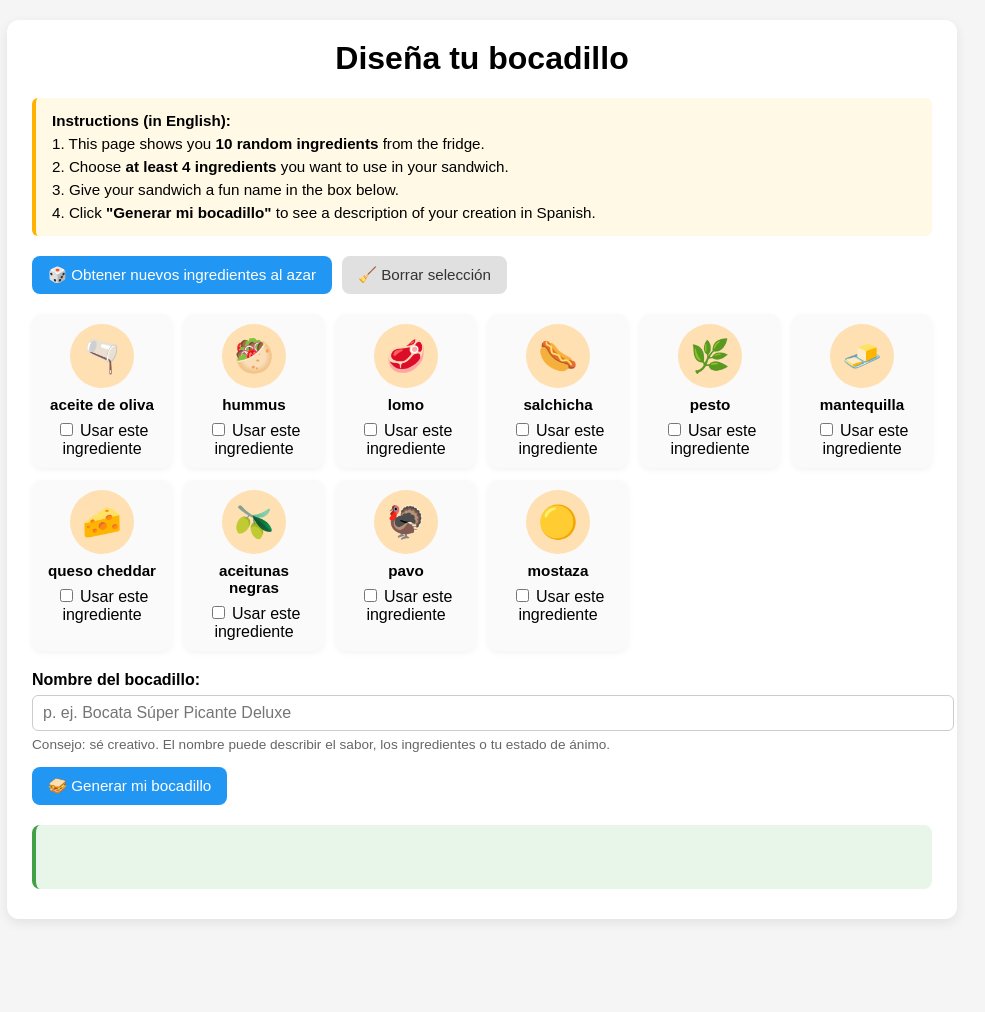
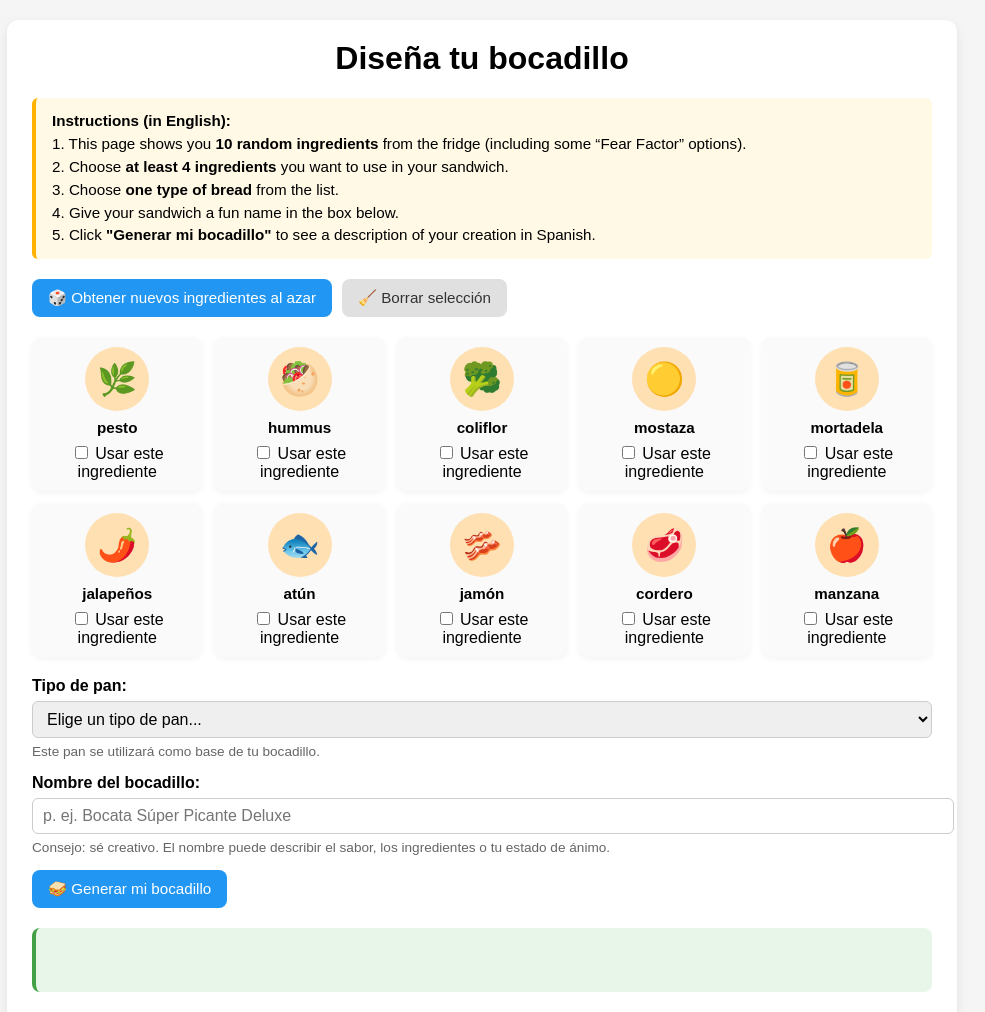
Before and after one commit to ignacioaragues/sandwich, a plain HTML site: page index.html in a window 1280 px wide. Shown: the top 1012 px of the page, without its empty margins (158-1143 px from the left). Before the commit the page ends 939 px from the top, so only its background shows below. Drawn offline with Linux system fonts and the light colour scheme.

Commit message:
Update index.html

```diff
--- a/index.html
+++ b/index.html
@@ -63,7 +63,7 @@
 
     .ingredients-grid {
       display: grid;
-      grid-template-columns: repeat(auto-fit, minmax(140px, 1fr));
+      grid-template-columns: repeat(auto-fit, minmax(160px, 1fr));
       gap: 12px;
       margin-bottom: 20px;
     }
@@ -102,16 +102,19 @@
       margin-top: 4px;
     }
 
+    .bread-section,
     .name-section {
       margin-bottom: 15px;
     }
 
+    .bread-section label,
     .name-section label {
       display: block;
       margin-bottom: 6px;
       font-weight: bold;
     }
 
+    select,
     .name-section input {
       width: 100%;
       padding: 8px 10px;
@@ -129,6 +132,7 @@
       min-height: 40px;
       font-size: 0.98rem;
       line-height: 1.5;
+      white-space: pre-line;
     }
 
     .note {
@@ -144,10 +148,11 @@
 
     <div class="instructions">
       <strong>Instructions (in English):</strong><br>
-      1. This page shows you <strong>10 random ingredients</strong> from the fridge.<br>
+      1. This page shows you <strong>10 random ingredients</strong> from the fridge (including some “Fear Factor” options).<br>
       2. Choose <strong>at least 4 ingredients</strong> you want to use in your sandwich.<br>
-      3. Give your sandwich a fun name in the box below.<br>
-      4. Click <strong>"Generar mi bocadillo"</strong> to see a description of your creation in Spanish.
+      3. Choose <strong>one type of bread</strong> from the list.<br>
+      4. Give your sandwich a fun name in the box below.<br>
+      5. Click <strong>"Generar mi bocadillo"</strong> to see a description of your creation in Spanish.
     </div>
 
     <div class="buttons-row">
@@ -157,6 +162,22 @@
 
     <div id="ingredientsContainer" class="ingredients-grid">
       <!-- Ingredientes aleatorios aquí -->
+    </div>
+
+    <div class="bread-section">
+      <label for="breadSelect">Tipo de pan:</label>
+      <select id="breadSelect">
+        <option value="">Elige un tipo de pan...</option>
+        <option value="pan blanco">🍞 Pan blanco</option>
+        <option value="pan integral">🍞 Pan integral</option>
+        <option value="pan de molde">🍞 Pan de molde</option>
+        <option value="baguette">🥖 Baguette</option>
+        <option value="pan de centeno">🥖 Pan de centeno</option>
+        <option value="pan de pita">🥙 Pan de pita</option>
+        <option value="pan de hamburguesa">🍔 Pan de hamburguesa</option>
+        <option value="pan de focaccia">🫓 Pan de focaccia</option>
+      </select>
+      <div class="note">Este pan se utilizará como base de tu bocadillo.</div>
     </div>
 
     <div class="name-section">
@@ -171,13 +192,17 @@
   </div>
 
   <script>
-    // Lista de ingredientes (solo reales, en español)
+    // Lista extensa de ingredientes (reales, algunos "Fear Factor")
     const allIngredients = [
       // Verduras y hortalizas
       "pepino", "kale", "lechuga", "tomate", "aguacate", "zanahoria",
       "patatas", "brócoli", "pimiento", "maíz", "remolacha",
       "cebolla", "ajo", "rúcula", "espinaca", "pepinillos",
-      "aceitunas verdes", "aceitunas negras",
+      "aceitunas verdes", "aceitunas negras", "berenjena",
+      "calabacín", "coliflor", "champiñones", "jalapeños",
+
+      // Frutas
+      "mango", "manzana", "plátano", "piña", "fresas", "uvas", "durian",
 
       // Salsas y condimentos
       "salsa tártara", "mostaza", "chocolate", "salsa teriyaki",
@@ -187,17 +212,22 @@
 
       // Proteínas y embutidos
       "salchicha", "ternera", "pollo", "salmón", "atún", "mariscos",
-      "jalapeños", "jamón", "chorizo", "huevos", "pavo", "bacon",
-      "lomo", "salami", "pechuga de pavo",
+      "jamón", "chorizo", "huevos", "pavo", "bacon", "lomo",
+      "salami", "pechuga de pavo", "cordero", "cerdo asado",
+      "jamón serrano", "mortadela", "albóndigas", "anchoas",
 
       // Lácteos
       "mantequilla", "queso", "queso cheddar", "queso crema",
       "queso azul", "mozzarella",
 
-      // Otros
-      "fideos", "mango", "hummus", "limón",
-      "pan blanco", "pan integral", "pan de centeno", "pan de baguette",
-      "tomate seco", "cebolla caramelizada", "pepperoni"
+      // Otros "normales"
+      "fideos", "hummus", "limón", "tomate seco",
+      "cebolla caramelizada", "pepperoni",
+
+      // Fear Factor realista
+      "hormigas tostadas", "cucarachas crujientes",
+      "gusanos fritos", "sesos de cordero",
+      "sangre coagulada de cerdo", "tofu apestoso"
     ];
 
     // Un emoji por ingrediente
@@ -221,6 +251,20 @@
       "pepinillos": "🥒",
       "aceitunas verdes": "🫒",
       "aceitunas negras": "🫒",
+      "berenjena": "🍆",
+      "calabacín": "🥒",
+      "coliflor": "🥦",
+      "champiñones": "🍄",
+      "jalapeños": "🌶️",
+
+      // Frutas
+      "mango": "🥭",
+      "manzana": "🍎",
+      "plátano": "🍌",
+      "piña": "🍍",
+      "fresas": "🍓",
+      "uvas": "🍇",
+      "durian": "🥭",
 
       // Salsas y condimentos
       "salsa tártara": "🥫",
@@ -248,7 +292,6 @@
       "salmón": "🍣",
       "atún": "🐟",
       "mariscos": "🦐",
-      "jalapeños": "🌶️",
       "jamón": "🥓",
       "chorizo": "🌭",
       "huevos": "🥚",
@@ -257,6 +300,12 @@
       "lomo": "🥩",
       "salami": "🍖",
       "pechuga de pavo": "🥪",
+      "cordero": "🥩",
+      "cerdo asado": "🍖",
+      "jamón serrano": "🥓",
+      "mortadela": "🥫",
+      "albóndigas": "🍝",
+      "anchoas": "🐟",
 
       // Lácteos
       "mantequilla": "🧈",
@@ -268,16 +317,19 @@
 
       // Otros
       "fideos": "🍜",
-      "mango": "🥭",
       "hummus": "🥙",
       "limón": "🍋",
-      "pan blanco": "🍞",
-      "pan integral": "🍞",
-      "pan de centeno": "🥖",
-      "pan de baguette": "🥖",
       "tomate seco": "🍅",
       "cebolla caramelizada": "🧅",
-      "pepperoni": "🍕"
+      "pepperoni": "🍕",
+
+      // Fear Factor
+      "hormigas tostadas": "🐜",
+      "cucarachas crujientes": "🪳",
+      "gusanos fritos": "🪱",
+      "sesos de cordero": "🧠",
+      "sangre coagulada de cerdo": "🩸",
+      "tofu apestoso": "🧫"
     };
 
     const ingredientsContainer = document.getElementById("ingredientsContainer");
@@ -286,6 +338,7 @@
     const generateBtn = document.getElementById("generateBtn");
     const resultBox = document.getElementById("resultBox");
     const sandwichNameInput = document.getElementById("sandwichName");
+    const breadSelect = document.getElementById("breadSelect");
 
     // Barajado (Fisher–Yates)
     function shuffle(array) {
@@ -350,6 +403,8 @@
       resultBox.textContent = "";
       resultBox.style.background = "#e8f5e9";
       resultBox.style.borderLeftColor = "#43a047";
+      breadSelect.value = "";
+      sandwichNameInput.value = "";
     }
 
     function generateSandwich() {
@@ -358,6 +413,14 @@
       checkboxes.forEach(cb => {
         if (cb.checked) selected.push(cb.value);
       });
+
+      const bread = breadSelect.value;
+      if (!bread) {
+        resultBox.style.background = "#ffebee";
+        resultBox.style.borderLeftColor = "#e53935";
+        resultBox.textContent = "Por favor, elige un tipo de pan para tu bocadillo.";
+        return;
+      }
 
       if (selected.length < 4) {
         resultBox.style.background = "#ffebee";
@@ -368,13 +431,14 @@
 
       const name = sandwichNameInput.value.trim() || "Mi bocadillo";
 
-      // Lista con "y" antes del último
+      // Lista con "y" antes del último ingrediente
       let ingredientsText = selected.join(", ");
       if (selected.length > 1) {
         ingredientsText = selected.slice(0, -1).join(", ") + " y " + selected[selected.length - 1];
       }
 
-      const description = `Tu bocadillo «${name}» lleva: ${ingredientsText}.
+      const description =
+        `Tu bocadillo «${name}» está hecho con ${bread} y lleva: ${ingredientsText}.
 ¡Tiene una pinta estupenda!`;
 
       resultBox.style.background = "#e8f5e9";
```
